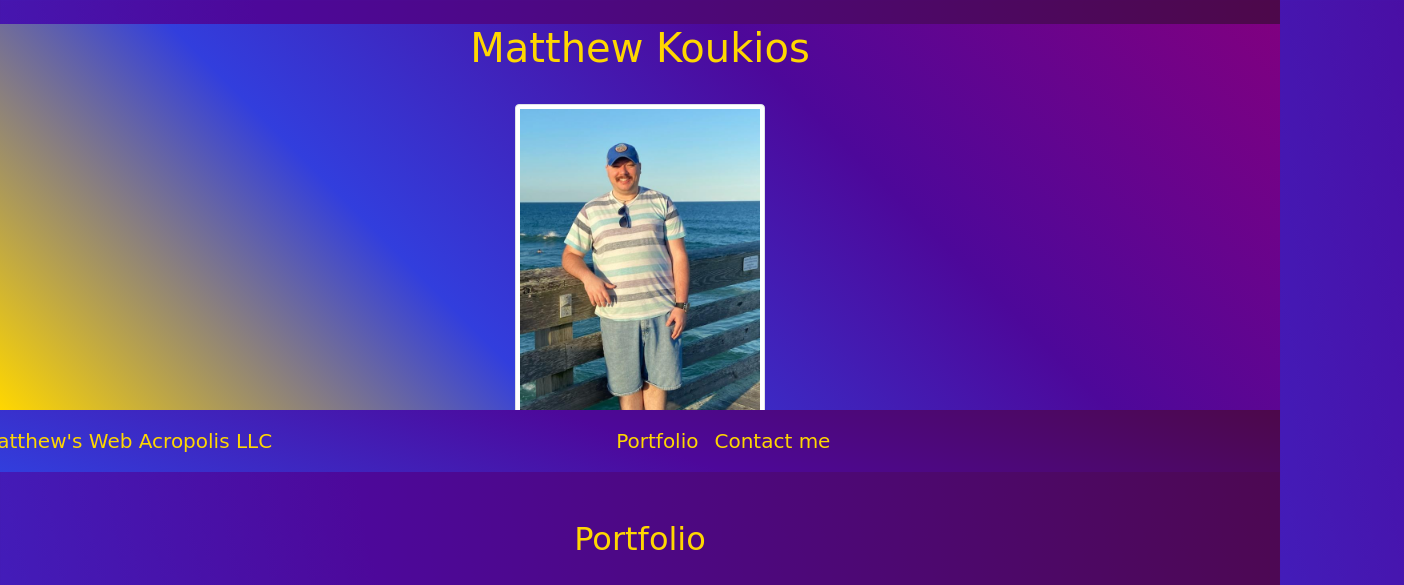
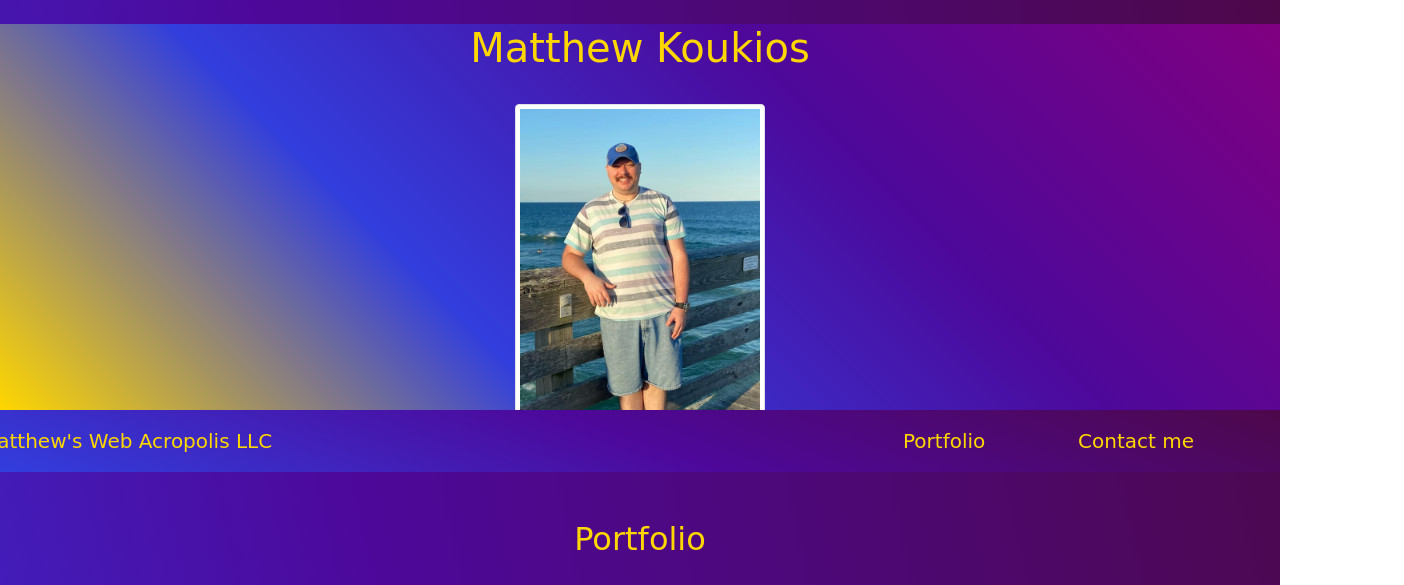
Before and after one commit to mattk24/portfolio, a website: page portfolio.html in a window 1280 px wide. Shown: the top 585 px of the page, 1404 px wide, since content can reach past the window. Drawn offline with nearby package versions, Linux system fonts and the light colour scheme; a web font is replaced by a local one.

Commit message:
Update portfolio.html

```diff
--- a/portfolio.html
+++ b/portfolio.html
@@ -44,12 +44,12 @@
           <span class="navbar-toggler-icon"></span>  <!-- Nav Bar Toggler Icon-->
         </button>
 
-        <div class="collapse navbar-collapse col-xs-auto col-sm-auto col-md-5" id="navigation">  <!-- Nav Bar Collapse-->
-          <ul class="navbar-nav col-xs-auto col-sm-auto col-md-auto col-lg-auto" style="margin-left: 20rem;">  <!-- Unordered List Nav Items -->
-            <li class="nav-item">  <!-- Nav Item -->
+        <div class="collapse navbar-collapse col-xs-auto col-sm-auto col-md" id="navigation">  <!-- Nav Bar Collapse-->
+          <ul class="navbar-nav col-xs-auto col-sm-auto col-md-auto col-lg-auto" style="margin-left: 35rem;">  <!-- Unordered List Nav Items -->
+            <li class="nav-item col-8 col-sm-10">  <!-- Nav Item -->
               <a class="nav-link ml-5 btn-lg" style="color: gold;" href="#">Portfolio</a>  <!-- Nav link-->
             </li>
-            <li class="nav-item">  <!-- Nav Item -->
+            <li class="nav-item col-8 col-sm-10">  <!-- Nav Item -->
               <a class="nav-link ml-5 btn-lg" style="color: gold;" href="" data-toggle="modal"
                 data-target="#contactModal">Contact me</a>  <!-- Nav Link -->
             </li>
```
